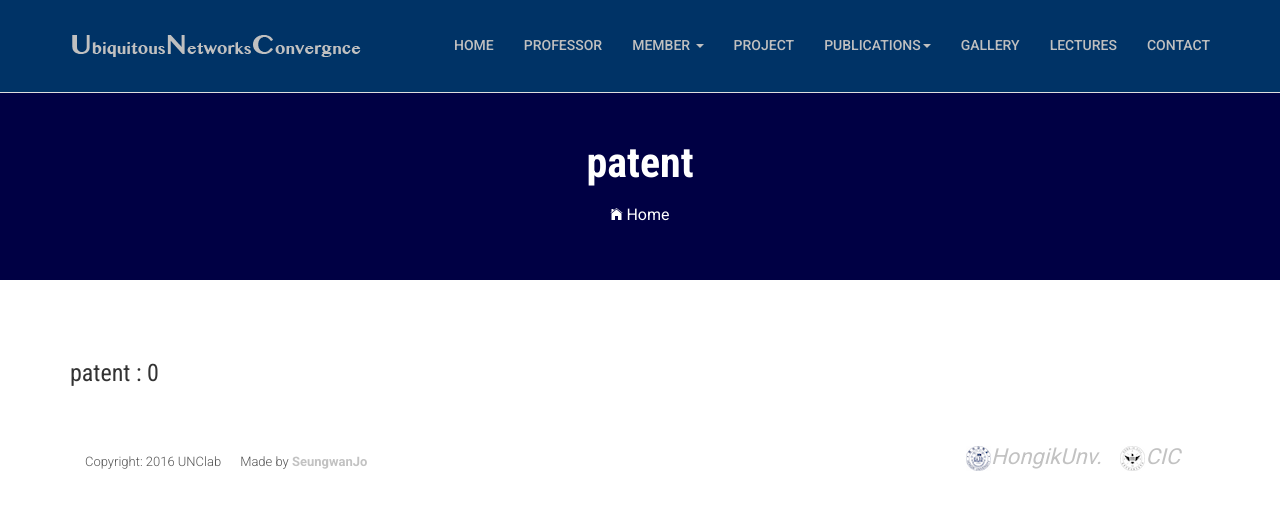
After one commit to jaejin1/UNClabhomepage, a PHP site: page /patent.php in a window 1280 px wide. The commit adds this page. Shown: the top 510 px of the page. Run offline with PHP 8.4, Linux system fonts and the light colour scheme; some libraries are stand-ins or nearby versions; some web fonts are replaced.

Commit message:
patent추가

```diff
--- /dev/null
+++ b/patent.php
@@ -0,0 +1,134 @@
+<?php /**
+
+@filesource
+@author SeungwanJo <wh7923@gmail.com>
+@copyright 2016 UNClab
+@version [ 1.0.0 ]
+ */
+class index {
+
+}
+
+include_once $_SERVER['DOCUMENT_ROOT'].'/templete/common.php';
+?>
+
+<!DOCTYPE html>
+<html class="no-js">
+<head>
+    <!-- Basic Page Needs
+    ================================================== -->
+    <? Basicpage::render()?>
+    <!-- Mobile Specific Metas
+    ================================================== -->
+    <meta name="format-detection" content="telephone=no">
+    <meta name="viewport" content="width=device-width, initial-scale=1">
+
+    <!-- Template CSS Files
+    ================================================== -->
+    <!-- Twitter Bootstrs CSS -->
+    <link rel="stylesheet" href="css/bootstrap.min.css">
+    <!-- Ionicons Fonts Css -->
+    <link rel="stylesheet" href="css/ionicons.min.css">
+    <!-- animate css -->
+    <link rel="stylesheet" href="css/animate.css">
+    <!-- Hero area slider css-->
+    <link rel="stylesheet" href="css/slider.css">
+    <!-- owl craousel css -->
+    <link rel="stylesheet" href="css/owl.carousel.css">
+    <link rel="stylesheet" href="css/owl.theme.css">
+    <link rel="stylesheet" href="css/jquery.fancybox.css">
+    <!-- template main css file -->
+    <link rel="stylesheet" href="css/main.css">
+    <!-- responsive css -->
+    <link rel="stylesheet" href="css/responsive.css">
+
+    <!-- Template Javascript Files
+    ================================================== -->
+    <!-- modernizr js -->
+    <script src="js/vendor/modernizr-2.6.2.min.js"></script>
+    <!-- jquery -->
+    <script src="//ajax.googleapis.com/ajax/libs/jquery/1.10.2/jquery.min.js"></script>
+    <!-- owl carouserl js -->
+    <script src="js/owl.carousel.min.js"></script>
+    <!-- bootstrap js -->
+
+    <script src="js/bootstrap.min.js"></script>
+    <!-- wow js -->
+    <script src="js/wow.min.js"></script>
+    <!-- slider js -->
+    <script src="js/slider.js"></script>
+    <script src="js/jquery.fancybox.js"></script>
+    <!-- template main js -->
+    <script src="js/main.js"></script>
+</head>
+<body>
+<!--
+==================================================
+Header Section Start
+================================================== -->
+<? Header::render()?>
+
+<!--
+==================================================
+    Global Page Section Start
+================================================== -->
+<section class="global-page-header">
+    <div class="container">
+        <div class="row">
+            <div class="col-md-12">
+                <div class="block">
+                    <h2>patent</h2>
+                    <ol class="breadcrumb">
+                        <li>
+                            <a href="index.php">
+                                <i class="ion-ios-home"></i>
+                                Home
+                            </a>
+                        </li>
+                    </ol>
+                </div>
+            </div>
+        </div>
+    </div>
+</section>
+
+<!--
+==================================================
+    Company Description Section Start
+================================================== -->
+<section class="blankpage">
+    <div class="container">
+        <div class="row">
+
+
+            <div class="col-md-12">
+                <div class="block" style="text-align:justify">
+                    <h3 class="count">patent :  </h3>
+                    <ul>
+
+                    </ul>
+                </div>
+            </div>
+
+        </div>
+    </div>
+</section>
+
+<!--
+==================================================
+Footer Section Start
+================================================== -->
+<? Footer::render(); ?>
+<!-- /#footer -->
+
+<!--
+   ==================================================
+   user javascript
+   ================================================== -->
+<script>
+    $(".count").text(function() {
+        $(this).append($(this).next("ul").children("li").size());
+    });
+</script>
+</body>
+</html>
--- a/templete/header.php
+++ b/templete/header.php
@@ -54,6 +54,7 @@ class Header{
                                     <li><a href="DomesticeJ.php">Domestic Jouranl</a></li>
                                     <li><a href="internationalC.php">International Conference</a></li>
                                     <li><a href="DomesticeC.php">Domestic Conference</a></li>
+                                    <li><a href="patent.php">patent</a></li>
                                 </ul>
                             </div>
                         </li>
```
